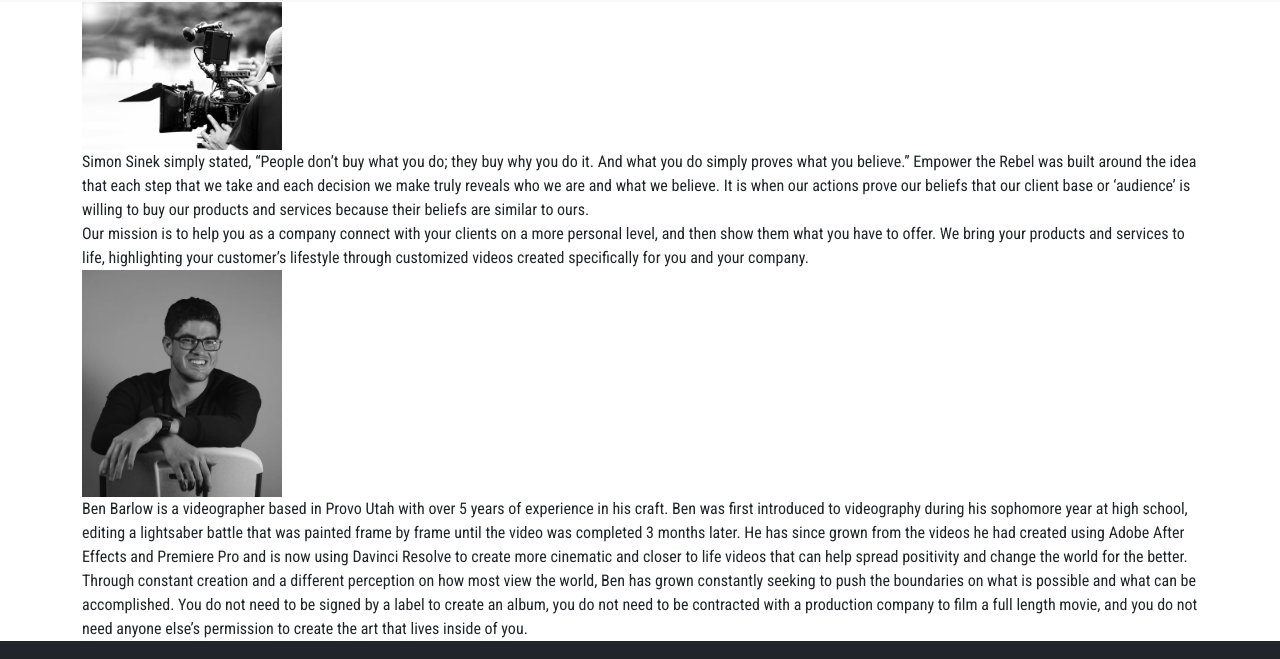
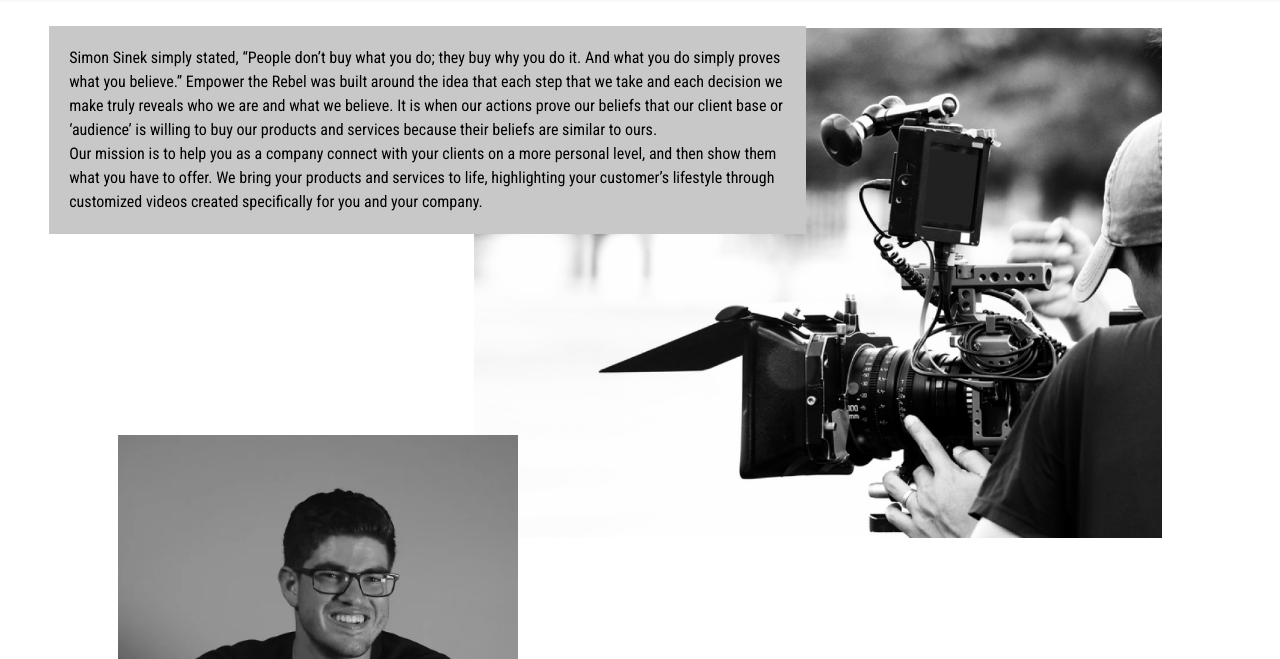
Before and after one commit to ACookson95/etr-media-productions, a Gatsby site: page /about in a window 1280 px wide. Shown: the part 74-733 px from the top of the page. Built offline with nearby package versions, Linux system fonts and the light colour scheme; Gatsby itself is replaced by a stand-in of ours.

Commit message:
Update about page

```diff
--- a/src/pages/about.js
+++ b/src/pages/about.js
@@ -1,23 +1,25 @@
 import { StaticImage } from "gatsby-plugin-image";
 import * as React from "react";
-import { Container } from "react-bootstrap";
+import { Container, Row, Col } from "react-bootstrap";
 import Layout from "../components/Layout";
 import { SEO } from "../components/SEO";
+import styled from "styled-components";
 
+const TextBox = styled.div`
+  background-color: ${props => props.bg && props.theme.colors[props.bg] };
+  color: ${props => props.color && props.theme.colors[props.color] };
+  padding: ${props => props.theme.spacings.lg};
+  z-index: 10;
+`
 const About = () => {
   return (
     <>
       <Layout>
         <Container>
-          <div>
-            <div>
-              <StaticImage
-                src="../images/about-banner.png"
-                alt="filming banner"
-                width={200}
-              />
-            </div>
-            <div>
+          <Row className="m-4">
+
+            <Col xs={10} lg={8}>
+              <TextBox bg="light2" color="dark2" style={{margin: "0 0 -30% -10%"}}>
                 Simon Sinek simply stated, “People don’t buy what you do; they buy
                 why you do it. And what you do simply proves what you believe.”
                 Empower the Rebel was built around the idea that each step that we
@@ -31,17 +33,26 @@ const About = () => {
                 offer. We bring your products and services to life, highlighting
                 your customer’s lifestyle through customized videos created
                 specifically for you and your company.
-            </div>
-          </div>
-          <div>
-            <div>
+              </TextBox>
+            </Col>
+            <Col xs={8} className="ms-auto">
+              <StaticImage
+                src="../images/about-banner.png"
+                alt="filming banner"
+                style={{zIndex: -1}}
+              />
+            </Col>
+          </Row>
+          <Row className="m-4">
+            <Col xs={6}>
               <StaticImage
                 src="../images/about-portrait.png"
                 alt="founder portrait"
-                width={200}
+                style={{marginTop: "-25%", maxWidth: "400px", zIndex: -1}}
               />
-            </div>
-            <div>
+            </Col>
+            <Col xs={12} lg={9} className="ms-auto">
+              <TextBox bg="dark1" color="light1" style={{margin: "-20% 0 0 0"}}>
                 Ben Barlow is a videographer based in Provo Utah with over 5 years
                 of experience in his craft. Ben was first introduced to
                 videography during his sophomore year at high school, editing a
@@ -59,9 +70,9 @@ const About = () => {
                 need to be contracted with a production company to film a full
                 length movie, and you do not need anyone else’s permission to
                 create the art that lives inside of you.
-              <br />
-            </div>
-          </div>
+              </TextBox>
+            </Col>
+          </Row>
         </Container>
       </Layout>
     </>
```
Lines whose indentation alone changed are shown as unchanged.
